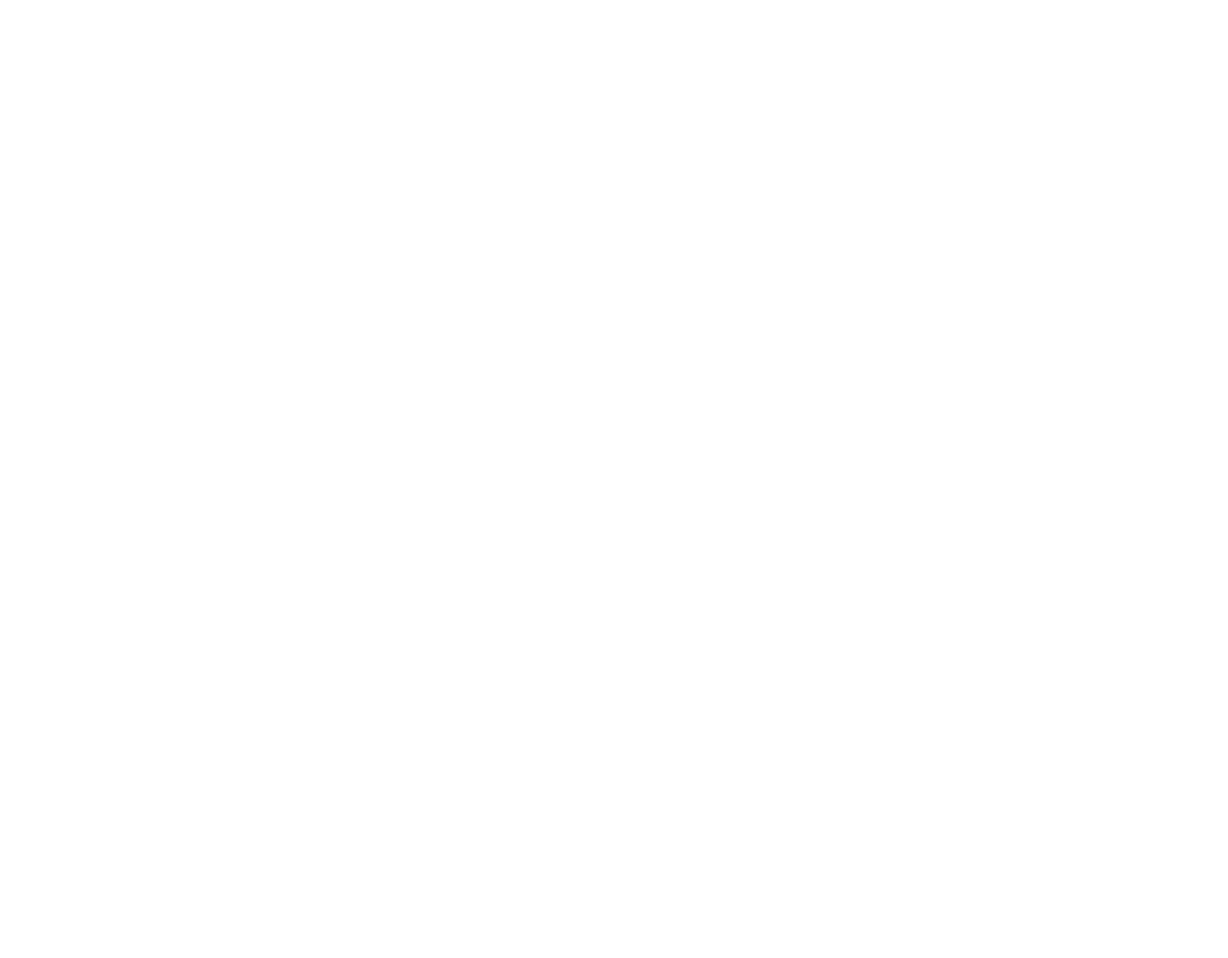
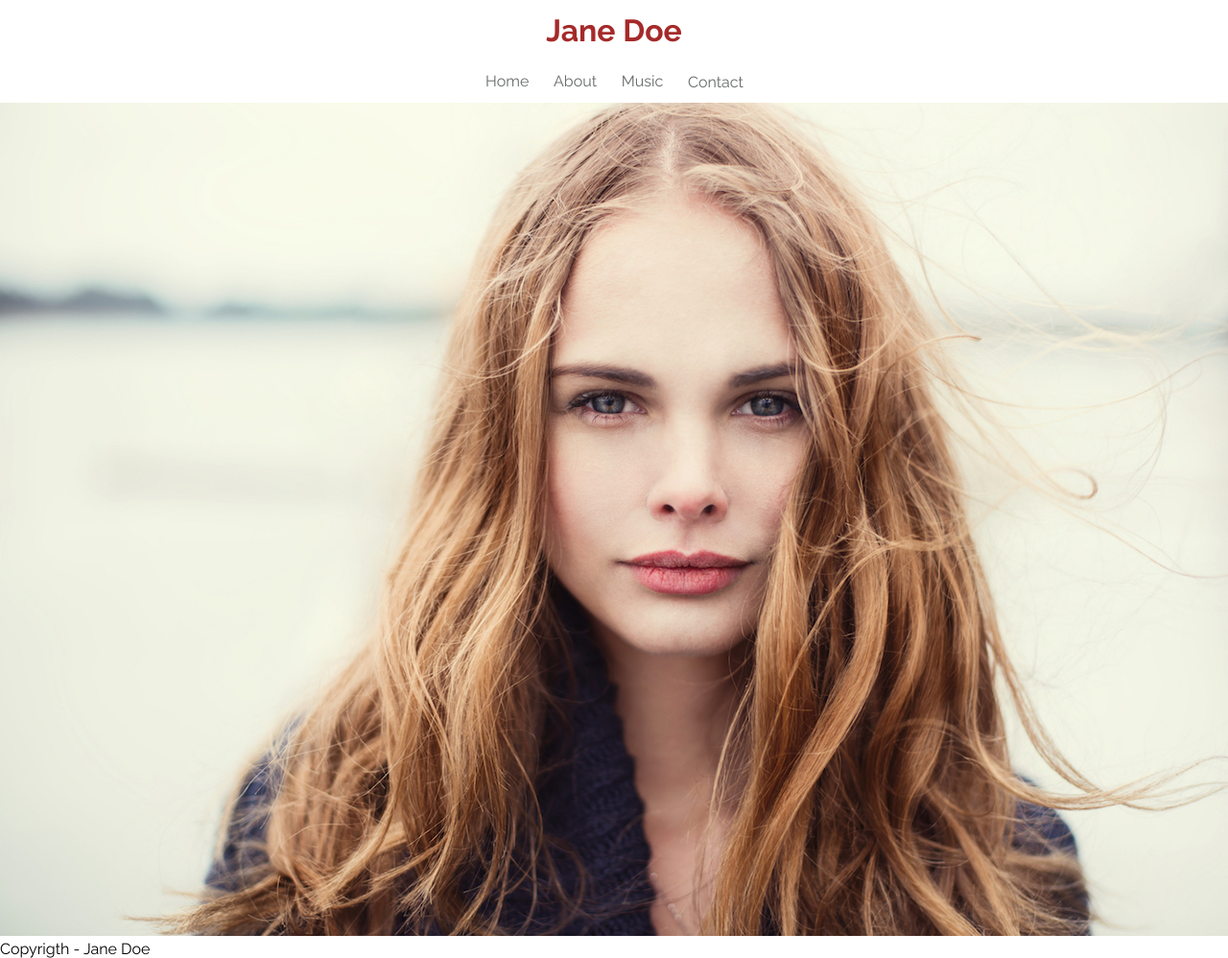
Before and after one commit to josesebastiao/JaneDoe, a plain HTML site: page index.html in a window 1280 px wide. Shown: the whole page at 96% size. Before the commit the page ends 800 px from the top, so only its background shows below. Drawn offline with Linux system fonts and the light colour scheme.

Commit message:
criação do Cabeçalho

```diff
--- a/css/estilo.css
+++ b/css/estilo.css
@@ -0,0 +1,38 @@
+@import url('https://fonts.googleapis.com/css2?family=Raleway:wght@400;700&display=swap');
+
+
+*{
+    padding: 0%;
+    margin: 0%;
+    border: 0%;
+}
+
+body{
+
+    font-family: 'Raleway', sans-serif;
+
+}
+
+h1{
+    color: brown;
+    text-align: center;
+    padding: 1%;
+}
+
+.nav-bar{
+    display: flex;
+    justify-content: center;
+
+}
+
+ul, a{
+ text-decoration: none;
+ color: rgb(103, 107, 107);
+  padding: 1%;
+}
+
+a:hover{
+    color:white;
+    background:brown;
+
+}
--- a/index.html
+++ b/index.html
@@ -3,9 +3,27 @@
 <head>
     <meta charset="UTF-8">
     <meta name="viewport" content="width=device-width, initial-scale=1.0">
-    <title>Document</title>
+    <title>Jane Doe</title>
+    <link rel="stylesheet" href="css/estilo.css">
 </head>
 <body>
+    <header>
+        <h1>Jane Doe</h1>
+        <nav class="nav-bar">
+            <ul><a href="#">Home</a></ul>
+            <ul><a href="#">About</a></ul>
+            <ul><a href="#">Music</a></ul>
+            <ul><a href="#">Contact</a></ul>
+        </nav>
+    </header>
+
+    <main>
+        <img src="img/jane.jpg" alt="Jane-Doe">
+    </main>
+
+    <footer>
+        <p>Copyrigth - Jane Doe</p>
+    </footer>
 
 </body>
 </html>
```
